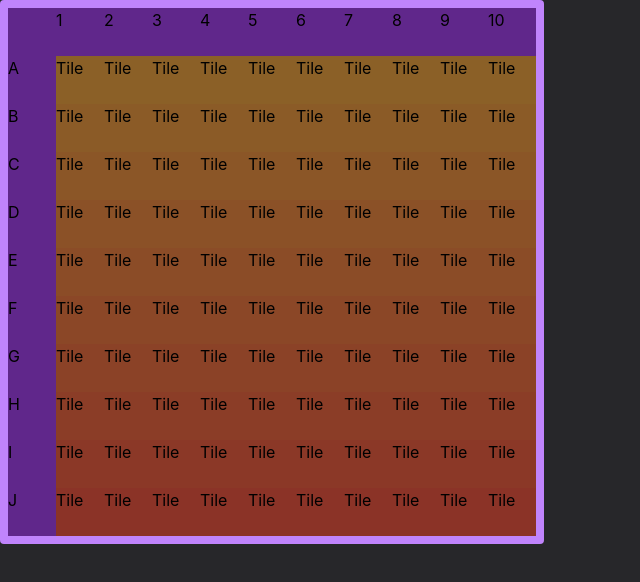
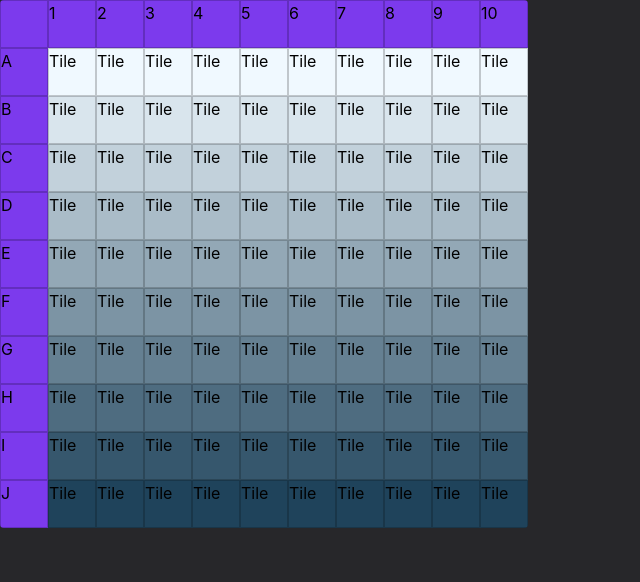
Before and after one commit to jcbyte/battleship-predictor, a React (Create React App) app: page / in a window 1280 px wide. Shown: the top 582 px of the page, without its empty margins (0-640 px from the left). Built offline with nearby package versions, Linux system fonts and the light colour scheme.

Commit message:
changed colours of board

```diff
--- a/src/components/Board.tsx
+++ b/src/components/Board.tsx
@@ -5,7 +5,7 @@ import GridItem from "./GridItem";
 export default function Board({ board }: { board: CellData[][] }) {
 	return (
 		<>
-			<div className="bg-purple-400 rounded p-2 w-fit">
+			<div className="rounded w-fit overflow-hidden">
 				<div className="flex flex-col">
 					<div className="flex">
 						<GridItem tile={{ type: "label", text: "" }} />
--- a/src/components/GridItem.tsx
+++ b/src/components/GridItem.tsx
@@ -5,7 +5,7 @@ import { Tile } from "../types";
 export default function GridItem({ tile }: { tile: Tile }) {
 	return (
 		<div
-			className="size-12"
+			className="size-12 border border-black/20"
 			style={{
 				backgroundColor:
 					tile.type == "label"
--- a/src/static.ts
+++ b/src/static.ts
@@ -5,9 +5,9 @@ export const ROW_IDENTIFIERS = ["A", "B", "C", "D", "E", "F", "G", "H", "I", "J"
 export const BOARD_SIZE = 10;
 
 export const TILE_COLOURS = {
-	label: "#60278B",
-	lowProbability: "#8B6027",
-	highProbability: "#8B2E27",
+	label: "#7c3aed", // violet-600
+	lowProbability: "f0f9ff", // sky-50
+	highProbability: "082f49", // sky-950
 	maxProbability: "#8b2745",
 	hit: "#528B27",
 	sunk: "#278B2E",
```
